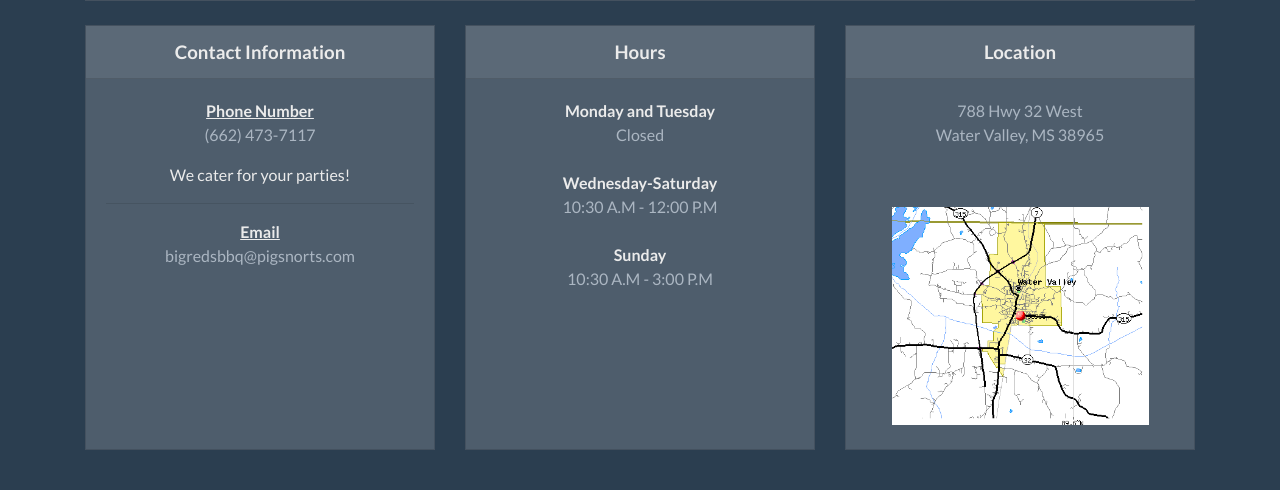
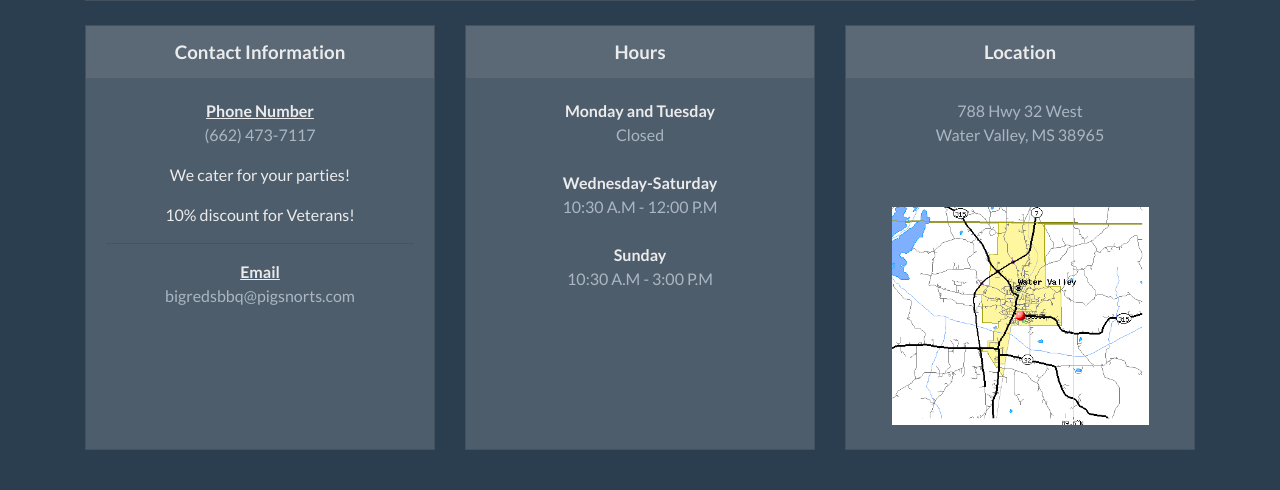
Before and after one commit to Dannyp123/Big-Reds-BBQ, a Django app: page / in a window 1280 px wide. Shown: the part 528-1018 px from the top of the page. Run offline with Django 3.2, Linux system fonts and the light colour scheme; some libraries are stand-ins or nearby versions.

Commit message:
added something to the home page.

```diff
--- a/app/templates/home.html
+++ b/app/templates/home.html
@@ -47,6 +47,7 @@
                     <div class="text-center font-weight-bold"><u>Phone Number</u></div>
                     <p class="text-light text-center">(662) 473-7117</p>
                     <p class="text-center">We cater for your parties!</p>
+                    <p class="text-center">10% discount for Veterans!</p>
                     <hr>
                     <span class="mt-4">
                         <div class="text-center font-weight-bold"><u>Email</u></div>
```
